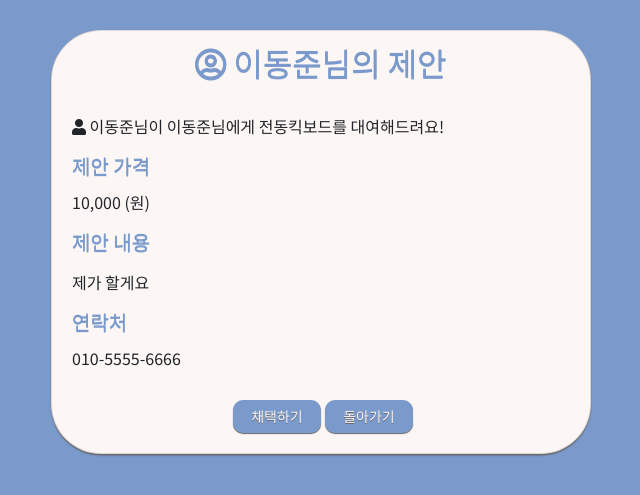
After one commit to m0nd2y/BorrowGo, a Django app: page /postdetail/1/commentDetail/6 in a window 1280 px wide. The commit adds this page. Shown: the top 495 px of the page, without its empty margins (319-959 px from the left). Run offline with Django 3.2, Linux system fonts and the light colour scheme; data comes from the database, SQL or seed files in the repository; some libraries are stand-ins or nearby versions.

Commit message:
finish_basec_func

```diff
--- /dev/null
+++ b/BorrowGo/main/templates/commentdetail.html
@@ -0,0 +1,148 @@
+<!DOCTYPE html>
+<html>
+
+<head>
+	<meta charset="utf-8">
+	<meta name="viewport" content="width=device-width, initial-scale=1">
+	<title>postCreate</title>
+	<link rel="stylesheet" href="https://cdnjs.cloudflare.com/ajax/libs/font-awesome/5.15.4/css/all.min.css" type="text/css">
+	<link rel="stylesheet" href="https://static.pingendo.com/bootstrap/bootstrap-4.3.1.css">
+	<link rel="preconnect" href="https://fonts.googleapis.com">
+	<link rel="preconnect" href="https://fonts.gstatic.com" crossorigin>
+	<link href="https://fonts.googleapis.com/css2?family=Noto+Sans+KR&display=swap" rel="stylesheet">
+	<style>
+		h1, h2, h3, button {
+            font-family: 'Noto Sans KR', sans-serif;
+            text-shadow: 0px 0.5px 0.5px rgb(123, 154, 204);
+		}
+        h5 {
+            font-family: 'Noto Sans KR', sans-serif;
+        }
+        body {
+            margin:0;
+            padding:0;
+            background-color: rgb(123, 154, 204);
+            font-family: 'Noto Sans KR', sans-serif;
+        }
+        .card {
+            border-radius: 50px;
+            background-color: rgb(252, 246, 245);
+            box-shadow: 0px 1.5px 1.5px #666;
+
+        }
+        .card-title {
+            color: rgb(123, 154, 204);
+            text-shadow: 0px 0.5px 0.5px rgb(123, 154, 204);
+        }
+        .card-header {
+            padding: 0.75rem 1.25rem;
+            margin-bottom: 0;
+            background-color: rgba(0, 0, 0, 0);
+            color: rgb(123, 154, 204);
+            border-bottom: 1.5px solid rgba(0, 0, 0, 0);
+        }
+        .card-footer{
+            padding: 0.75rem 1.25rem;
+            margin-bottom: 0;
+            background-color: rgba(0, 0, 0, 0);
+            border-bottom: 1px solid rgba(0, 0, 0, 0);
+            border-top: 1px solid rgba(0, 0, 0, 0);
+        }
+        input[type="text"] {
+            background-color: rgb(252, 246, 245);
+            border-top: 0;
+            border-right: 0;
+            border-left: 0;
+        }
+        input[type="number"] {
+            background-color: rgb(252, 246, 245);
+            border-top: 0;
+            border-right: 0;
+            border-left: 0;
+        }
+        input:focus {
+            outline: none;
+            border-color: rgb(123, 154, 204);
+            box-shadow: 0px 0.5px 0px rgb(123, 154, 204);
+        }
+        .form-control {
+            display: block;
+            width: 100%;
+            height: calc(1.5em + 0.75rem + 2px);
+            padding: 0.375rem 0.75rem;
+            font-size: 1rem;
+            font-weight: 200;
+            line-height: 1.5;
+            color: #495057;
+            background-color: rgb(252, 246, 245);
+            background-clip: padding-box;
+            border: 1.5px solid #ced4da;
+            border-radius: 0.25rem;
+            box-shadow: inset 0 1px 1px rgb(0 0 0 / 8%);
+            border-color: rgb(3, 3, 3);
+            box-shadow: 0px 0.5px 0px rgb(123, 154, 204);
+        }
+        .form-control:focus {
+            outline: none;
+            background-color: rgb(252, 246, 245);
+            border: 2px solid rgb(123, 154, 204);
+            border-color: rgb(123, 154, 204);
+            box-shadow: 0px 0.5px 0.5px rgb(123, 154, 204);
+        }
+        .upload-button {
+            background-color: rgb(123, 154, 204);
+            color: rgb(252, 246, 245);
+            border: 0;
+            border-radius: 10px;
+            width: 100px;
+            font-size: 14px;
+            text-shadow: 0px 0.5px 0.5px #666;
+            box-shadow: 0px 1px 1px #666;
+            margin-top: 0.34rem !important;
+        }
+        .upload-button:hover {
+            background-color: rgb(123, 154, 204);
+            opacity: 0.5;
+        }
+	</style>
+</head>
+
+<body>
+	<div class="py-7" style="margin-top:30px;">
+		<div class="container">
+			<div class="write-card mt-3">
+				<div class="row mt-2 mb-5">
+					<div class="col-lg-3"></div>
+					<div class="col-lg-6">
+                        <div class="card">
+                            <h2 class="card-header text-center"><i class="far fa-user-circle"></i> {{comment.commenter}}님의 제안</h5>
+                            <div class="card-body">
+                                <form>
+                                    <i class="fas fa-user"></i> {{comment.commenter}}님이 {{post.writer_id}}님에게 전동킥보드를 대여해드려요!
+                                    <h5 class="card-title mt-3">제안 가격</h5>
+                                    <p>10,000 (원)</p>
+                                    <h5 class="card-title mt-3">제안 내용</h5>
+                                    <p class="card-text"><div class="form-floating">
+                                        {{comment.comment_content}}
+                                    </div></p>
+                                    <h5 class="card-title mt-3">연락처</h5>
+                                    <p class="card-text">010-5555-6666</p>
+                                    <div class="mt-4 row">
+                                        <div class="col-4"></div>
+                                        <input class="upload-button btn btn-primary col-2 mr-1" type="submit" value="채택하기">
+                                        <button class="upload-button btn btn-primary col-2" onclick="history.back();return false;">돌아가기</button>
+                                    </div>
+                                </form>
+                            </div>
+                        </div>
+                    </div>
+                </div>
+            </div>
+		</div>
+	</div>
+	<script src="https://code.jquery.com/jquery-3.3.1.slim.min.js" integrity="sha384-q8i/X+965DzO0rT7abK41JStQIAqVgRVzpbzo5smXKp4YfRvH+8abtTE1Pi6jizo" crossorigin="anonymous"></script>
+	<script src="https://cdn.jsdelivr.net/npm/@popperjs/core@2.9.3/dist/umd/popper.min.js" integrity="sha384-eMNCOe7tC1doHpGoWe/6oMVemdAVTMs2xqW4mwXrXsW0L84Iytr2wi5v2QjrP/xp" crossorigin="anonymous"></script>
+	<script src="https://cdn.jsdelivr.net/npm/bootstrap@5.1.0/dist/js/bootstrap.min.js" integrity="sha384-cn7l7gDp0eyniUwwAZgrzD06kc/tftFf19TOAs2zVinnD/C7E91j9yyk5//jjpt/" crossorigin="anonymous"></script>
+</body>
+
+</html>
--- a/BorrowGo/main/templates/postdetail.html
+++ b/BorrowGo/main/templates/postdetail.html
@@ -88,7 +88,7 @@
 
             {% for comment in comments %}
             {% if post.post_id == comment.comment_index %}
-            <div class="row mt-2">
+            <div class="row mt-2" onclick="location.href='{{post.post_id}}/commentDetail/{{comment.comment_id}}'">
                 <div class="col-lg-3"></div>
                 <div class="col-lg-6">
                     <div class="card" style="background-color: rgb(123, 154, 204);color: rgb(252, 246, 245);box-shadow: 0px 1.5px 1.5px #666;">
--- a/BorrowGo/main/urls.py
+++ b/BorrowGo/main/urls.py
@@ -8,6 +8,7 @@ urlpatterns = [
     path('postdetail/<str:post_id>', views.postdetail, name = 'main_postdetail'),
     path('postdetail/<str:post_id>/comment', views.postcomment, name = 'main_postcomment'),
     path('postdetail/<str:post_id>/comment/create', views.postcomment_create, name = 'main_postcomment_create'),
+    path('postdetail/<str:post_id>/commentDetail/<str:comment_id>', views.commentdetail, name = 'main_commentdetail'),
     path('signup', views.signup, name='main_signup'),
     path('signup/join', views.join, name='main_join'),
     path('signin', views.signin, name='main_signin'),
--- a/BorrowGo/main/views.py
+++ b/BorrowGo/main/views.py
@@ -20,6 +20,13 @@ def index(request):
         return render(request, 'postlist.html', content)
     else :
         return redirect('main_signin')
+
+def commentdetail(request, post_id, comment_id) :
+    comment = Comment.objects.get(comment_id = comment_id)
+    post = Post.objects.get(post_id = post_id)
+    print(comment)
+    content = {'comment':comment, 'post':post}
+    return render(request, 'commentdetail.html', content)
 
 def postcreate(request) :
     return render(request, 'postcreate.html')
```
